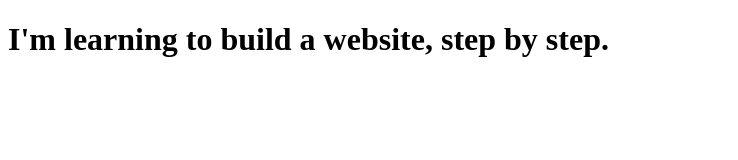
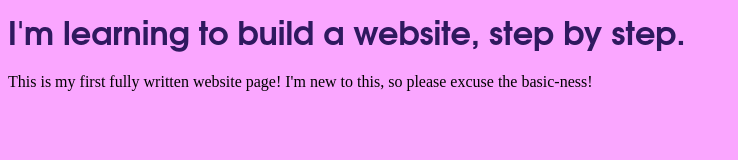
Before and after one commit to helenperham/HelenTheBuilder, a plain HTML site: page index.html in a window 1280 px wide. Shown: the whole page, without its empty margins (0-738 px from the left). Drawn offline with Linux system fonts and the light colour scheme.

Commit message:
add style.css to index.html

```diff
--- a/index.html
+++ b/index.html
@@ -1,9 +1,11 @@
 <!DOCTYPE html>
 <html lang="en">
 <head>
+    <link rel="stylesheet" href="style.css" />
     <title>Helen the Builder</title>
 </head>
 <body>
     <h1>I'm learning to build a website, step by step.</h1>
+    <p>This is my first fully written website page! I'm new to this, so please excuse the basic-ness!</p>
 </body>
 </html>
--- /dev/null
+++ b/style.css
@@ -0,0 +1,12 @@
+body {
+    background: #FAA6FF;
+  }
+h1 {
+    color: #2F195F;
+    font-family: Avantgarde, TeX Gyre Adventor, URW Gothic L, sans-serif;
+    font-weight: bold
+}
+p {
+    color: #7353BA
+    font-family: Avantgarde, TeX Gyre Adventor, URW Gothic L, sans-serif;
+}
```
